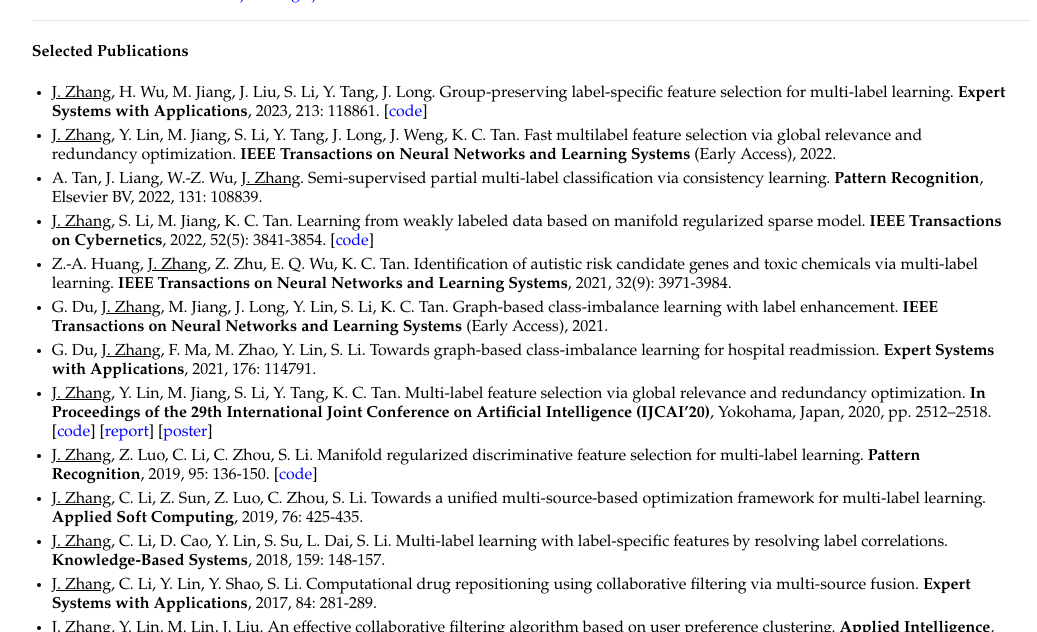
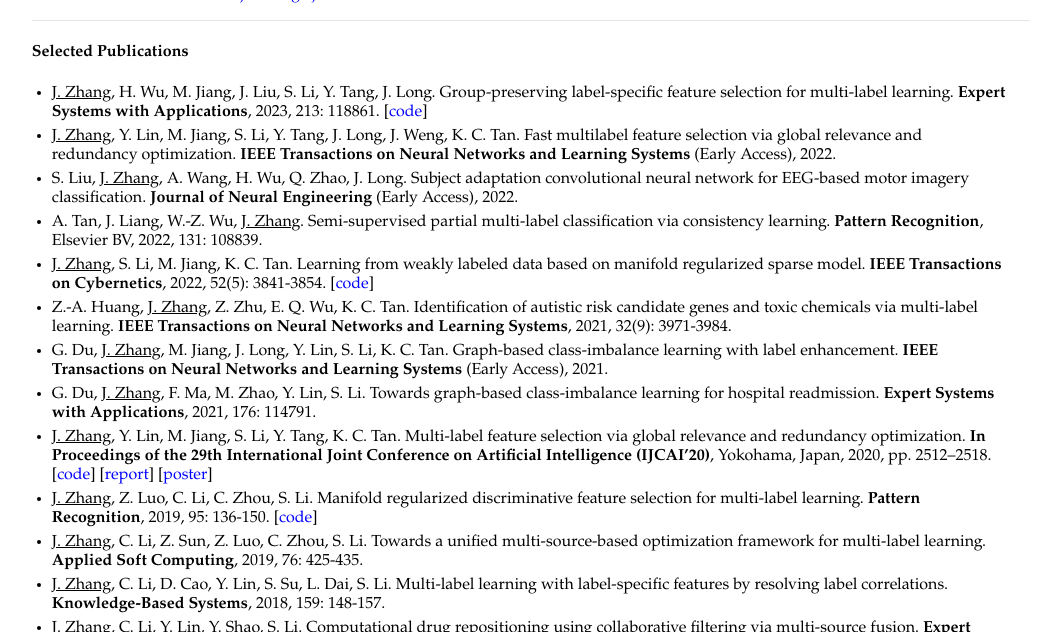
Before and after one commit to jiazhang-ml/jiazhang-ml.github.io, a Jekyll site: the page built from index.md, in a window 1280 px wide and 900 px high, cut to the strip 268-900 px from the top of the window. Shown: the whole strip, without its empty margins (109-1146 px from the left). Built offline with Jekyll 4.4.1, drawn with Linux system fonts in a browser that asks for light colours.

Commit message:
Update index.md

```diff
--- a/index.md
+++ b/index.md
@@ -19,6 +19,7 @@ I received the Ph.D. degree from the School of Informatics, Xiamen University, X
 
 * <u>J. Zhang</u>, H. Wu, M. Jiang, J. Liu, S. Li, Y. Tang, J. Long. Group-preserving label-specific feature selection for multi-label learning. **Expert Systems with Applications**, 2023, 213: 118861. [[code](https://codeocean.com/capsule/1281687/tree/v1)]
 * <u>J. Zhang</u>, Y. Lin, M. Jiang, S. Li, Y. Tang, J. Long, J. Weng, K. C. Tan. Fast multilabel feature selection via global relevance and redundancy optimization. **IEEE Transactions on Neural Networks and Learning Systems** (Early Access), 2022.
+* S. Liu, <u>J. Zhang</u>, A. Wang, H. Wu,  Q. Zhao, J. Long. Subject adaptation convolutional neural network for EEG-based motor imagery classification. **Journal of Neural Engineering** (Early Access), 2022.
 * A. Tan, J. Liang, W.-Z. Wu, <u>J. Zhang</u>. Semi-supervised partial multi-label classification via consistency learning. **Pattern Recognition**, Elsevier BV, 2022, 131: 108839.
 * <u>J. Zhang</u>, S. Li, M. Jiang, K. C. Tan. Learning from weakly labeled data based on manifold regularized sparse model. **IEEE Transactions on Cybernetics**, 2022, 52(5): 3841-3854. [[code](MSWL-master.zip)]
 * Z.-A. Huang, <u>J. Zhang</u>, Z. Zhu, E. Q. Wu, K. C. Tan. Identification of autistic risk candidate genes and toxic chemicals via multi-label learning. **IEEE Transactions on Neural Networks and Learning Systems**, 2021, 32(9): 3971-3984.
```
